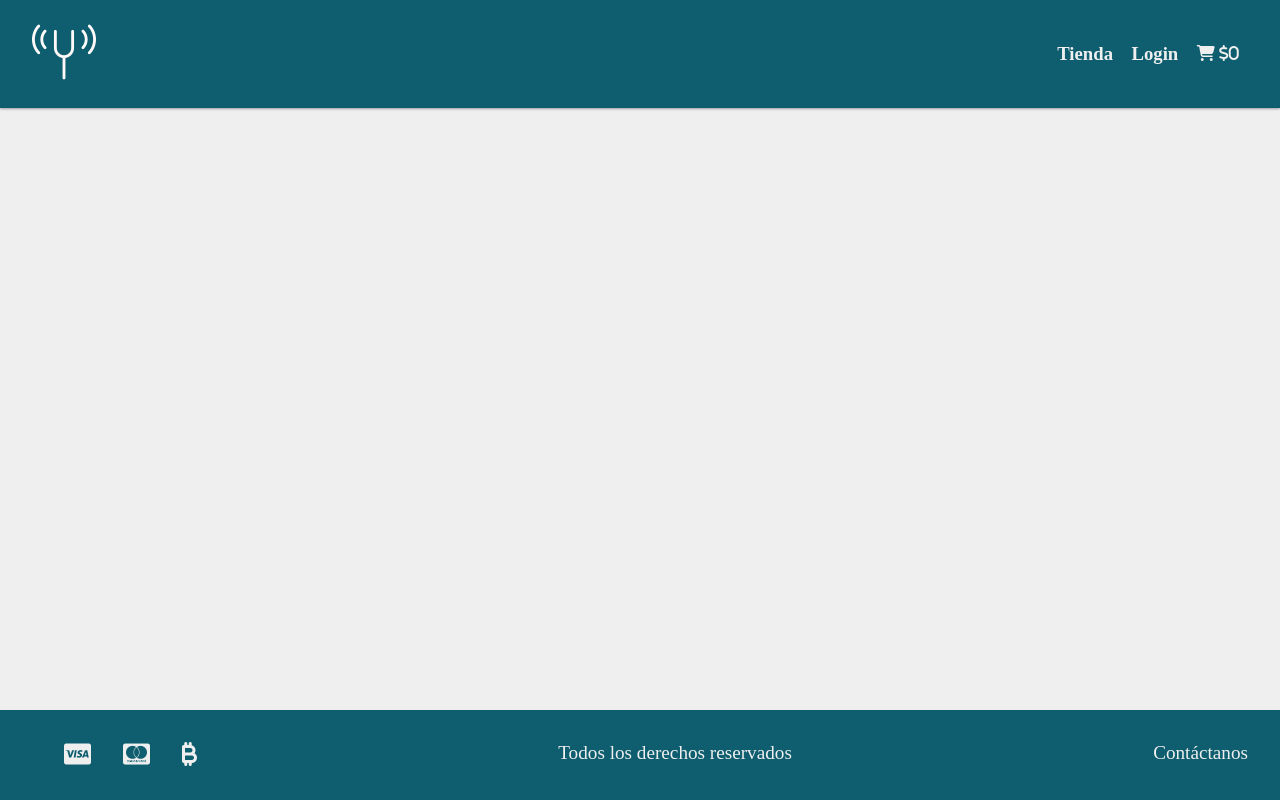
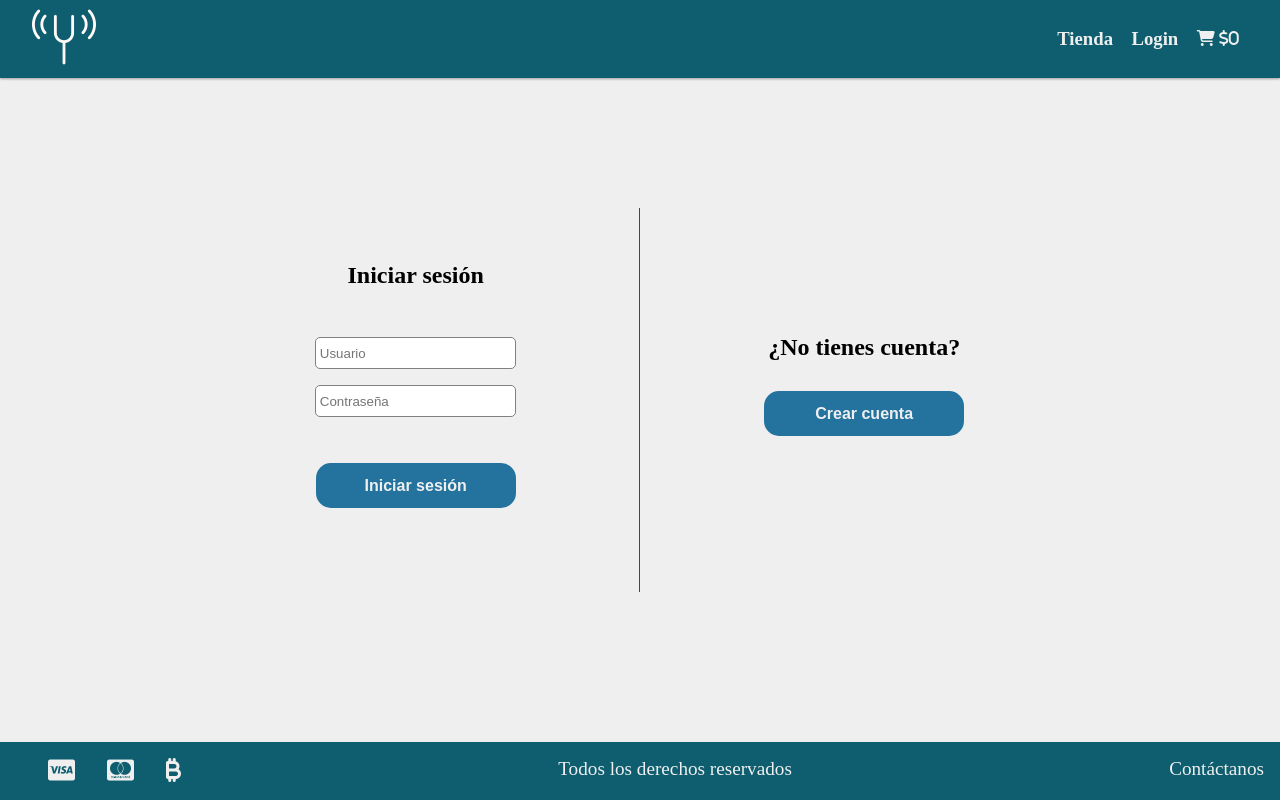
Before and after one commit to mbstnd/marketplace, a React (Vite) app: page /login in a window 1280 px wide. Built offline with nearby package versions, Linux system fonts and the light colour scheme.

Commit message:
Login view complete

```diff
--- a/src/App.css
+++ b/src/App.css
@@ -1,6 +1,6 @@
 .main-nav {
   background: var(--primary);
-  padding: 1.25rem 2.5%;
+  padding: 5px 2.5%;
   box-shadow: var(--shadow);
   display: flex;
   align-items: center;
@@ -61,7 +61,7 @@
   background-color: var(--primary);
   color: var(--light);
   font-size: 1.2rem;
-  padding: 2rem;
+  padding: 1rem;
 }
 
 .cards i {
@@ -70,3 +70,81 @@
 }
 
 /* Fin de los estilos del footer */
+
+/* Inicio de los estilos de Login */
+
+h2 {
+  text-align: center;
+
+}
+.main-login {
+  width: 70%;
+  height: 60%;
+  position: absolute;
+  top: 50%;
+  left: 50%;
+  transform: translate(-50%, -50%);
+  display: flex;
+  justify-content: center;
+  align-items: center;
+  font-size: 1rem;
+
+}
+
+.login-container {
+  padding:  0 5rem;
+  height: 80%;
+  display: flex;
+  justify-content: center;
+  flex-direction: column;
+  border-right: 1px solid #0E5E6F;
+
+  width: 100%;
+}
+
+.login-form {
+  margin-top: 3rem;
+  display: flex;
+  justify-content: center;
+  align-items: center;
+  flex-direction: column;
+}
+
+.login-form label {
+  margin: 1rem 0;
+  align-self: flex-start;
+}
+
+.login-form input {
+  margin: 0 0 1rem 0;
+  height: 2rem;
+  width: 70%;
+  border-radius: 5px;
+  border: 1px solid gray;
+}
+
+.signup-container {
+  padding: 5rem;
+  width: 100%;
+  display: flex;
+  flex-direction: column;
+}
+
+.main-login button {
+  margin: 30px;
+  background-color: #24739F;
+  color: var(--light);
+  border: none;
+  height: 45px;
+  width: 200px;
+  border-radius: 15px;
+  align-self: center;
+  font-size: 1rem;
+  font-weight: bold;
+
+
+}
+
+
+
+/* Fin de los estilos de Login */
--- a/src/App.jsx
+++ b/src/App.jsx
@@ -7,6 +7,7 @@ import reactLogo from './assets/react.svg'
 
 import Navbar from './components/Navbar.jsx'
 import Home from './views/Home.jsx'
+import Login from './views/Login.jsx'
 import Footer from './components/Footer/Footer.jsx'
 
 
@@ -20,6 +21,7 @@ function App() {
         <Navbar></Navbar>
         <Routes>
           <Route path='/' element= { <Home/> }></Route>
+          <Route path='/login' element= { <Login/> }></Route>
         </Routes>
         <Footer></Footer>
       </BrowserRouter>
--- a/src/index.css
+++ b/src/index.css
@@ -18,4 +18,11 @@
 body {
   font-family: var(--font);
   background: var(--light);
+  width: 100vw;
+  height: 100hv;
+  overflow-x: hidden;
+  overflow-y: hidden;
+
+
+
 }
--- /dev/null
+++ b/src/views/Login.jsx
@@ -0,0 +1,23 @@
+
+const Login = () => {
+    return (
+        <div className="main-login">
+            <div className="login-container">
+                <h2>Iniciar sesión</h2>
+                <form className="login-form">
+
+                    <input type="text" placeholder=" Usuario" name="login-name"></input>
+
+                    <input type="password" placeholder=" Contraseña" name="login-password"></input>
+                    <button>Iniciar sesión</button>
+                </form>
+            </div>
+            <div className="signup-container">
+                <h2>¿No tienes cuenta?</h2>
+                <button>Crear cuenta</button>
+            </div>
+        </div>
+    )
+}
+
+export default Login
```
